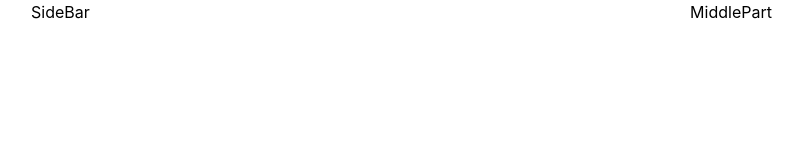
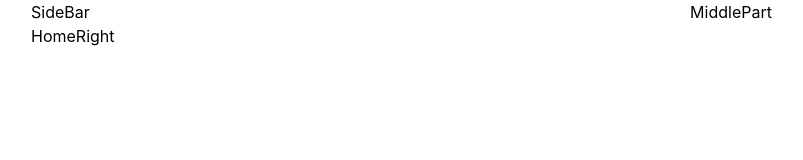
Before and after one commit to sertanozcnn/Twitter-Clone-React-Java, a React (Create React App) app: page /message in a window 1280 px wide. Shown: the top 160 px of the page, without its empty margins (49-852 px from the left). Built offline with nearby package versions, Linux system fonts and the light colour scheme.

Commit message:
HomePage Right Create

```diff
--- /dev/null
+++ b/src/components/HomeRight/HomeRight.jsx
@@ -0,0 +1,11 @@
+import React from 'react'
+
+const HomeRight = () => {
+  return (
+    <div>
+      HomeRight
+    </div>
+  )
+}
+
+export default HomeRight
--- a/src/pages/HomePage/HomePage.jsx
+++ b/src/pages/HomePage/HomePage.jsx
@@ -8,6 +8,7 @@ import MiddlePart from '../../components/MiddlePart/MiddlePart';
 import Reels from '../../components/Reels/Reels';
 import CreateReelsForm from '../../components/Reels/CreateReelsForm';
 import Profile from '../Profile/Profile';
+import HomeRight from '../../components/HomeRight/HomeRight';
 
 const HomePage = () => {
   const location = useLocation();
@@ -27,8 +28,17 @@ const HomePage = () => {
             <Route path="/create-reels" element={<CreateReelsForm />} />
             <Route path="/profile/:id" element={<Profile />} />
           </Routes>
+        </Grid>
+
+        <Grid item lg={3} className='relative'>
+          <div className='sticky top-0 w-full'>
+
+          <HomeRight/>
+
+          </div>
 
         </Grid>
+
       </Grid>
     </div>
   );
```
Also changed, not shown: 1 other file (tests, documents, lock files or other folders).
